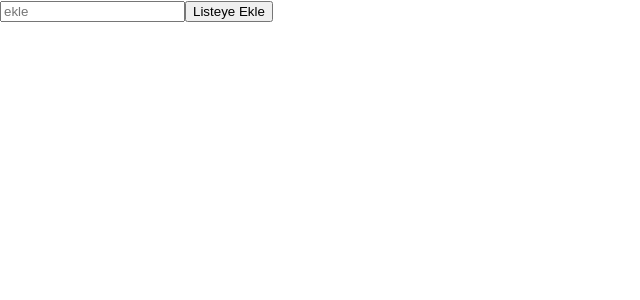
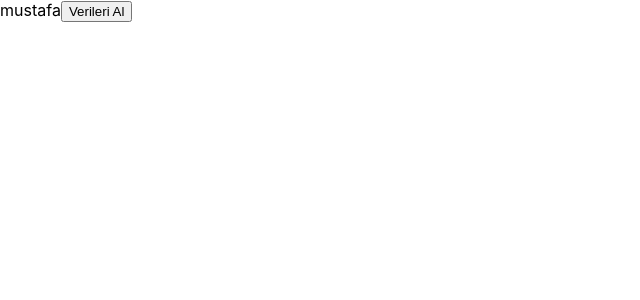
Before and after one commit to mustafabasdemir/React_Egitim, a React (Create React App) app: page / in a window 1280 px wide. Shown: the top 300 px of the page, without its empty margins (0-640 px from the left). Built offline with nearby package versions, Linux system fonts and the light colour scheme.

Commit message:
basit redux mantıgı yapıldı

```diff
--- a/package.json
+++ b/package.json
@@ -6,13 +6,18 @@
     "@testing-library/jest-dom": "^5.17.0",
     "@testing-library/react": "^13.4.0",
     "@testing-library/user-event": "^13.5.0",
+    "axios": "^1.7.7",
     "react": "^18.3.1",
     "react-dom": "^18.3.1",
     "react-icon": "^1.0.0",
     "react-icons": "^5.3.0",
+    "react-redux": "^9.1.2",
     "react-router-dom": "^6.27.0",
     "react-scripts": "5.0.1",
     "react-slick": "^0.30.2",
+    "redux": "^4.2.1",
+    "redux-devtools-extension": "^2.13.9",
+    "redux-thunk": "^3.1.0",
     "slick-carousel": "^1.8.1",
     "web-vitals": "^2.1.4"
   },
--- a/src/App.js
+++ b/src/App.js
@@ -8,7 +8,14 @@
 // import Baslik from "./components/baslik"
 // import Deneme from "./components/deneme"
 
-import { useState } from "react";
+import { type } from "@testing-library/user-event/dist/type";
+import { useDispatch, useSelector } from "react-redux";
+
+// import axios from "axios";
+// import { useEffect } from "react";
+// import { useState } from "react";
+
+// import { useState } from "react";
 
 
 function App() {
@@ -109,18 +116,44 @@ function App() {
 
   // buton click ile array iiçine ekleme uygulaması todo app mantıgı
 
-    const [text,setText]=useState("")
-    const [message,setMessage]=useState([])
+    // const [text,setText]=useState("")
+    // const [message,setMessage]=useState([])
 
-    const onChangeFunc =(e)=>{
-      setText(e.target.value)
-    }
+    // const onChangeFunc =(e)=>{
+    //   setText(e.target.value)
+    // }
 
-    const MessageFunc =()=>{
-      setMessage(prev=> [...prev,text])
-      setText('')
-    }
+    // const MessageFunc =()=>{
+    //   setMessage(prev=> [...prev,text])
+    //   setText('')
+    // }
 
+
+  //axios ile country apiye baglanıp veri çekmek
+  // const [country,setCountry] = useState([])
+
+  // useEffect(()=>{  //sayfa acıldıgında bu fonskyionu olustur
+  //   const getContry = async()=>{
+  //     const data = await axios.get('https://restcountries.com/v3.1/all')
+  //     setCountry(data)  //yukarıda country adındaki degiskeni setcountry ile degistir
+  //   //await ile gelen datanın hepsinin gelmesini bekledik
+  //   }
+  //   getContry()  //fonksiyonu cagır
+  // },[])
+
+  // console.log("country",country)
+
+
+  //redus kullanımı
+
+  const dispatch = useDispatch()
+  const {init} = useSelector(state=> state.change)
+  console.log("object",init)
+
+
+  const getData =()=>{
+    dispatch({type:'CHANGE',payload:["deneme"]})
+  }
 
   return(
     <>
@@ -142,7 +175,7 @@ function App() {
 
       {/* todo app mantıgı  */}
 
-      <input value={text} onChange={onChangeFunc} type="text" placeholder="ekle"/>
+      {/* <input value={text} onChange={onChangeFunc} type="text" placeholder="ekle"/>
       <button onClick={MessageFunc}>Listeye Ekle</button>
       {
 
@@ -150,7 +183,22 @@ function App() {
           <div key={i}>{msg}</div>
         ))
 
-      }
+      } */}
+
+
+    {/* varsa country degerilerini ekrana yazalım */}
+
+    {/* {
+      country?.data?.map((ar,i)=>(
+        <div key={i}>{ar.name.common}</div>
+      ))
+    } */}
+
+
+  {/* redux kullanımı  */}
+
+  {init}
+  <button onClick={getData}>Verileri Al</button>
 
 
     </>
--- a/src/index.js
+++ b/src/index.js
@@ -2,10 +2,12 @@ import React from 'react';
 import ReactDOM from 'react-dom/client';
 import './index.css';
 import App from './App';
+import { Provider } from 'react-redux';
+import store from './redux/store';
 
 const root = ReactDOM.createRoot(document.getElementById('root'));
 root.render(
-  <React.StrictMode>
+  <Provider store={store}>
     <App />
-  </React.StrictMode>
+  </Provider>
 );
--- /dev/null
+++ b/src/redux/reducers/changeReducer.js
@@ -0,0 +1,17 @@
+
+
+const changeReducer = (state ={init:["mustafa"]},action)=>{
+
+    switch(action.type){
+        case "CHANGE":
+            return{
+                init:action.payload
+            }
+        default:
+            return state
+    }
+
+
+}
+
+export default changeReducer;
--- /dev/null
+++ b/src/redux/store.js
@@ -0,0 +1,20 @@
+import { applyMiddleware, combineReducers, createStore } from "redux"
+import { composeWithDevTools } from "redux-devtools-extension"
+import { thunk } from "redux-thunk"
+import changeReducer from "./reducers/changeReducer"
+
+const initState ={
+
+
+}
+
+
+const reducers = combineReducers({
+    change:changeReducer
+
+})
+
+
+const store = createStore(reducers,initState,composeWithDevTools(applyMiddleware(thunk)))
+
+export default store;
```
Also changed, not shown: 1 other file (tests, documents, lock files or other folders).
